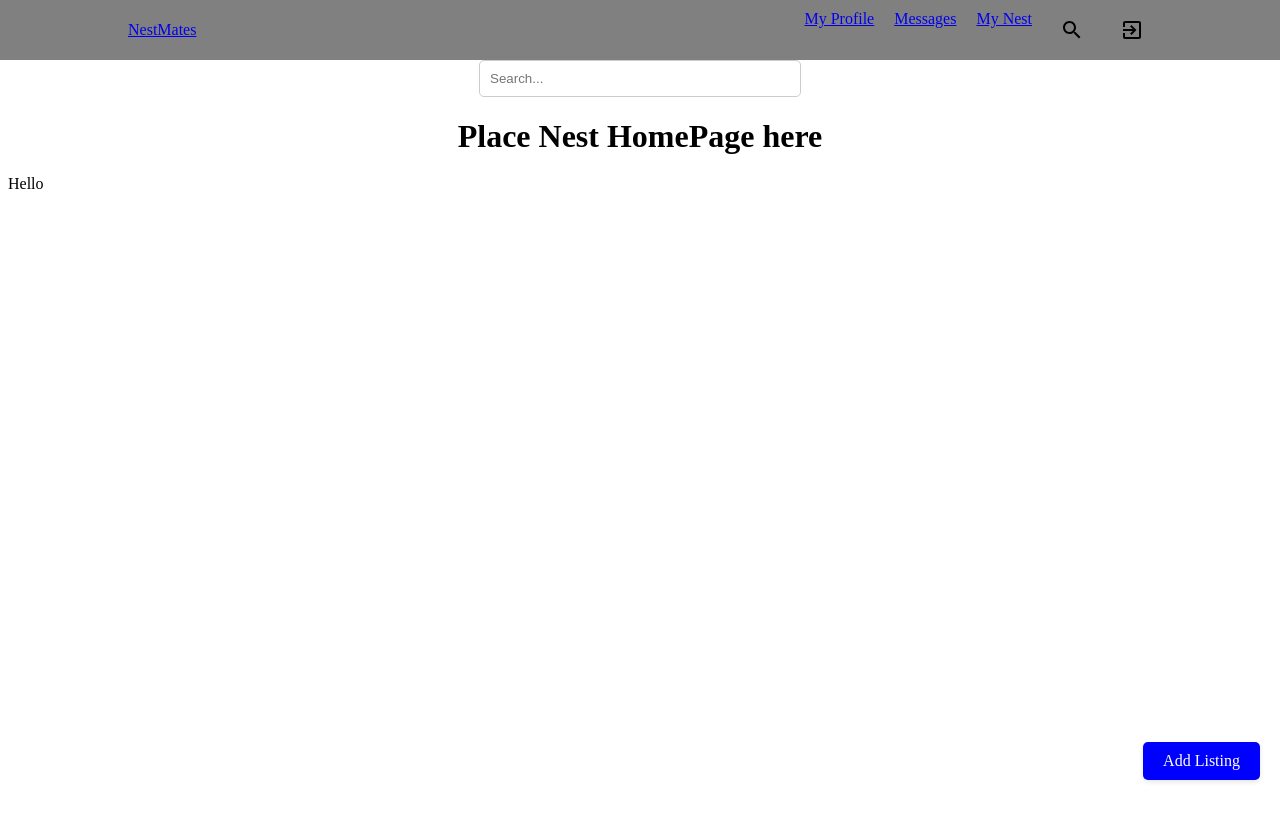
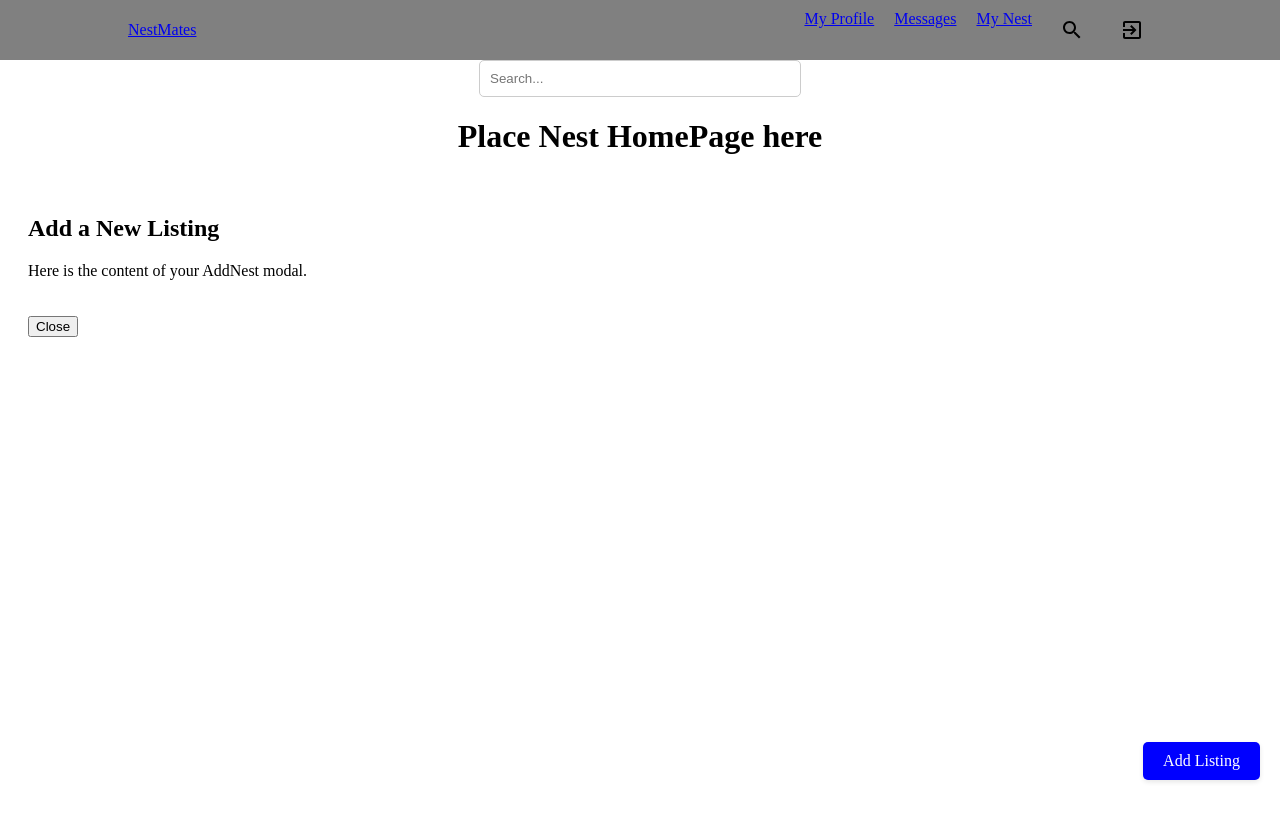
Before and after one commit to icp049/reusable_chatApp, a React (Create React App) app: page / in a window 1280 px wide. Both pictures are taken after a click on the element "Add Listing". Shown: the top 820 px of the page. Built offline with nearby package versions, Linux system fonts and the light colour scheme; no server answers.

Commit message:
prototyping AddNest

```diff
--- a/src/pages/AddNest.jsx
+++ b/src/pages/AddNest.jsx
@@ -1,11 +1,14 @@
 import React from "react";
 
-
-const AddNest = () => {
-    return(
-<div>
-    Hello
-</div>
+const AddNest = ({ onClose }) => {
+    return (
+        <div style={{ padding: "20px" }}>
+            <h2>Add a New Listing</h2>
+            <p>Here is the content of your AddNest modal.</p>
+            <button onClick={onClose} style={{ marginTop: "20px" }}>
+                Close
+            </button>
+        </div>
     );
 };
 
```
